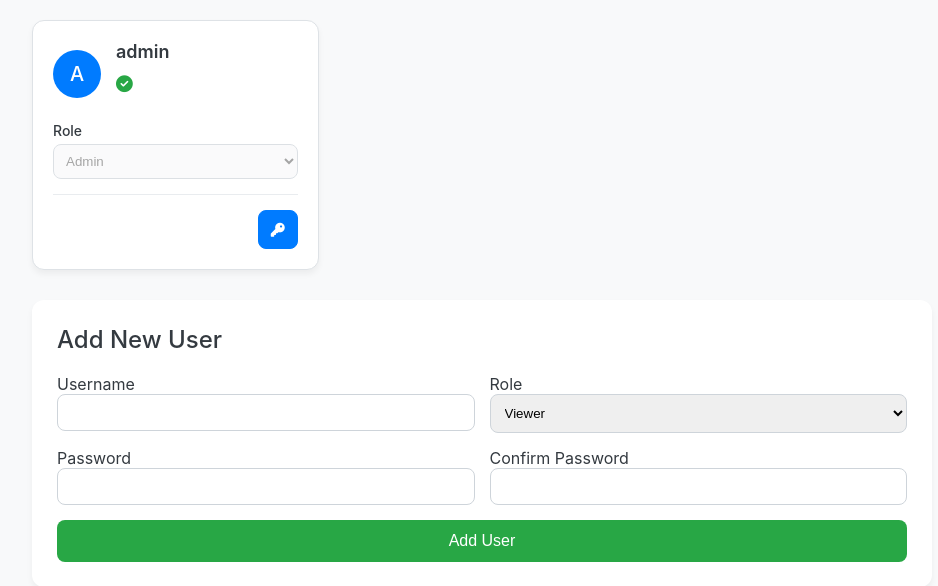
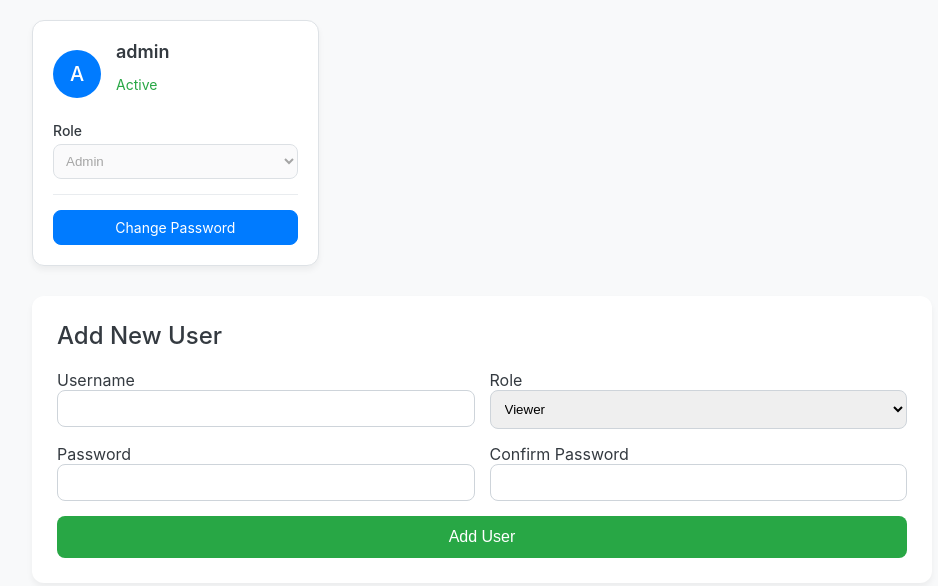
Before and after one commit to senhan07/Blackbox-Targets-Manager, a Flask app: page /users in a window 1280 px wide. Shown: the part 102-688 px from the top of the page, without its empty margins (158-1096 px from the left). Run offline with Flask 3, Linux system fonts and the light colour scheme; the visitor is signed in with stand-in values (Sample User, id 1); data comes from the database, SQL or seed files in the repository; some libraries are stand-ins or nearby versions.

Commit message:
minor changes

```diff
--- a/templates/users.html
+++ b/templates/users.html
@@ -84,9 +84,6 @@
         .user-card-status.disabled {
             color: #dc3545;
         }
-        .user-card-status i {
-            font-size: 1.2em;
-        }
         .user-card-body .form-group {
             margin-bottom: 15px;
         }
@@ -108,11 +105,11 @@
             padding-top: 15px;
             border-top: 1px solid #e9ecef;
             display: flex;
-            justify-content: flex-end;
             flex-wrap: wrap;
             gap: 10px;
         }
         .card-button {
+            flex-grow: 1;
             padding: 8px 12px;
             border-radius: 8px;
             border: 1px solid transparent;
@@ -121,7 +118,6 @@
             text-align: center;
             text-decoration: none;
             color: #fff;
-            line-height: 1.5;
         }
         .card-button-primary {
             background-color: #007bff;
@@ -212,8 +208,8 @@
                     <div class="user-card-avatar">{{ user.username[0]|upper }}</div>
                     <div class="user-card-info">
                         <h3 class="user-card-username">{{ user.username }}</h3>
-                        <p class="user-card-status {{ 'enabled' if user.is_enabled else 'disabled' }}" title="{{ 'Enabled' if user.is_enabled else 'Disabled' }}">
-                            <i class="fas fa-{{ 'check-circle' if user.is_enabled else 'times-circle' }}"></i>
+                        <p class="user-card-status {{ 'enabled' if user.is_enabled else 'disabled' }}">
+                            {{ 'Active' if user.is_enabled else 'Disabled' }}
                         </p>
                     </div>
                 </div>
@@ -230,18 +226,18 @@
                     </div>
                 </div>
                 <div class="user-card-footer">
-                    <a href="{{ url_for('change_password_route', user_id=user.id) }}" class="card-button card-button-primary" title="Change Password"><i class="fas fa-key"></i></a>
+                    <a href="{{ url_for('change_password_route', user_id=user.id) }}" class="card-button card-button-primary">Change Password</a>
                     {% if user.id != current_user_id %}
                         <form class="toggle-status-form" method="post" action="{{ url_for('toggle_user_status_route', user_id=user.id) }}" style="display:contents;">
                             <input type="hidden" name="csrf_token" value="{{ csrf_token() }}"/>
-                            <button type="submit" class="card-button card-button-secondary" title="{{ 'Disable' if user.is_enabled else 'Enable' }}">
-                                <i class="fas fa-toggle-{{ 'on' if user.is_enabled else 'off' }}"></i>
+                            <button type="submit" class="card-button card-button-secondary">
+                                {{ 'Disable' if user.is_enabled else 'Enable' }}
                             </button>
                         </form>
                         {% if users|length > 1 %}
                         <form class="delete-user-form" method="post" action="{{ url_for('delete_user_route', user_id=user.id) }}" style="display:contents;">
                             <input type="hidden" name="csrf_token" value="{{ csrf_token() }}"/>
-                            <button type="submit" class="card-button card-button-danger" title="Delete"><i class="fas fa-trash"></i></button>
+                            <button type="submit" class="card-button card-button-danger">Delete</button>
                         </form>
                         {% endif %}
                     {% endif %}
```
Also changed, not shown: templates/index.html (+4 -4 lines).
